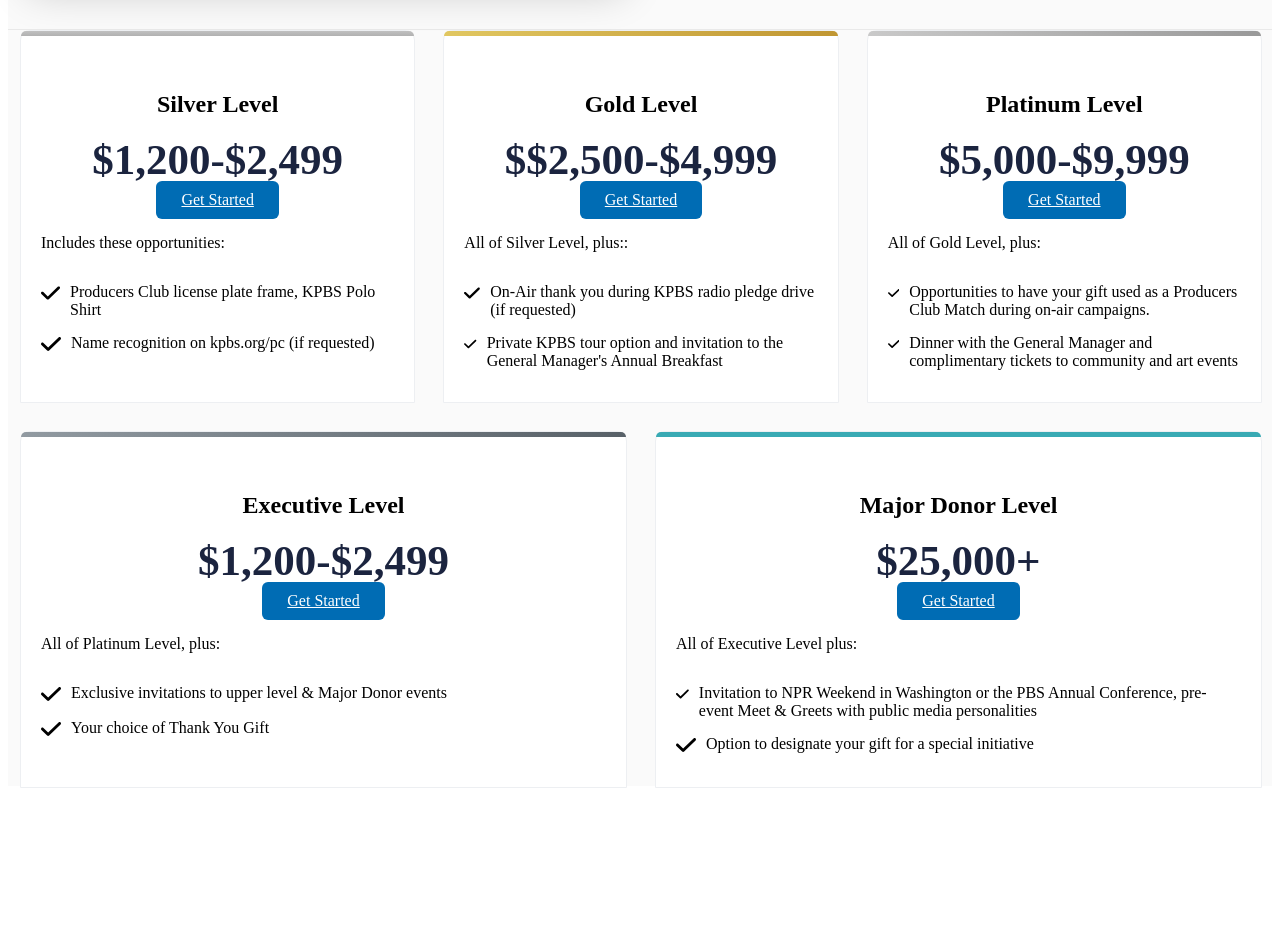
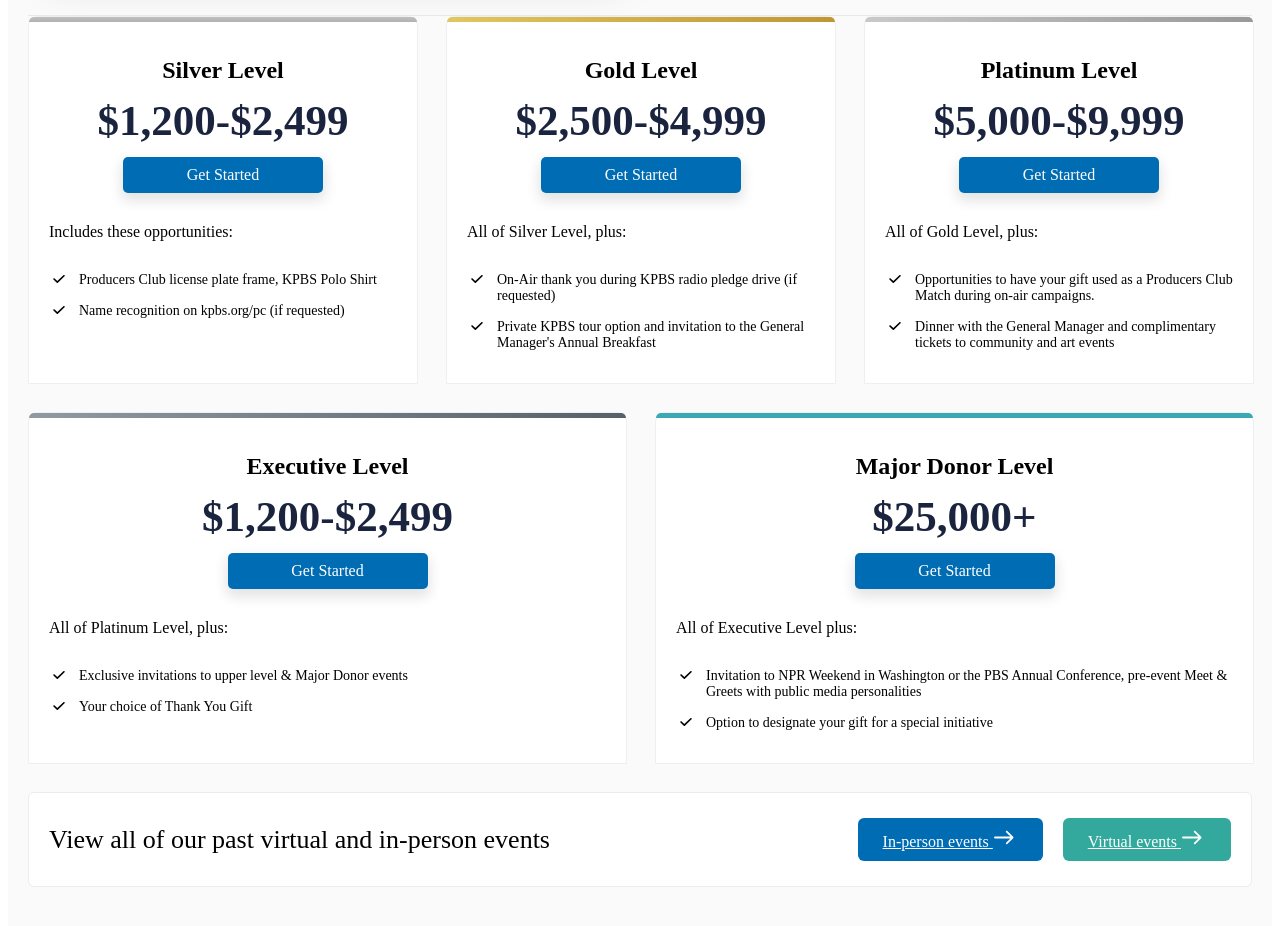
Before and after one commit to singhenso/KPBS-Producers-Club-Static, a website: page index.html in a window 1280 px wide. Shown: the part 1340-2266 px from the top of the page. Before the commit the page ends 2134 px from the top, so only its background shows below. Drawn offline with nearby package versions, Linux system fonts and the light colour scheme; files that its build step writes are made by us from their sources; files whose address does not match are found by name.

Commit message:
update with working condition of membership panel

```diff
--- a/src/blocks/producer-giving.html
+++ b/src/blocks/producer-giving.html
@@ -98,7 +98,7 @@
                 <div class="producer-giving__card__head">
 
                     <h2>Gold Level</h2>
-                    <div class="producer-giving__card__head__pricing">$$2,500-$4,999</div>
+                    <div class="producer-giving__card__head__pricing">$2,500-$4,999</div>
                     <div class="producer-giving__card__head__pricing__button">
                         <a href="https://www.pledgecart.org/pledgecart3/?campaign=c24eab93-2727-4548-a562-d29417e16440&source=&_ga=2.113277957.349854152.1629740552-1814453425.1629478398#/home"
                             class="arrow-btn blue-arrow-btn">
@@ -107,7 +107,7 @@
                     </div>
                 </div>
                 <div class="producer-giving__card__body">
-                    <p>All of Silver Level, plus::</p>
+                    <p>All of Silver Level, plus:</p>
                     <ul>
                         <li> <svg width="13" height="9" viewBox="0 0 13 9" fill="none"
                                 xmlns="http://www.w3.org/2000/svg">
@@ -256,6 +256,31 @@
 
 
     </div>
+    <div class="producer-giving__cta pc-container">
+    <div class="producer-giving__cta__text">
+        <hspan>View all of our past virtual and in-person events</span>
+    </div>
+    <div class="producer-giving__cta__buttons">
+        <div>
+            <a href="https://www.pledgecart.org/pledgecart3/?campaign=c24eab93-2727-4548-a562-d29417e16440&amp;source=&amp;_ga=2.113277957.349854152.1629740552-1814453425.1629478398#/home" class="arrow-btn blue-arrow-btn">
+                <span>In-person events</span>
+                <svg width="28" height="19" viewBox="0 0 28 19" fill="none" xmlns="http://www.w3.org/2000/svg">
+                    <path d="M26.8975 8.62394C27.3815 9.10762 27.3815 9.89245 26.8975 10.3762L18.6367 18.6372C18.1527 19.1209 17.3682 19.1209 16.8842 18.6372C16.4005 18.1532 16.4005 17.3687 16.8842 16.8847L23.0301 10.7391H1.23913C0.554908 10.7391 0 10.1842 0 9.5C0 8.81578 0.554908 8.26087 1.23913 8.26087H23.0301L16.8842 2.11533C16.4005 1.63129 16.4005 0.84682 16.8842 0.362763C17.3682 -0.120921 18.1527 -0.120921 18.6367 0.362763L26.8975 8.62394Z" fill="#2638C4"></path>
+                </svg>
+            </a>
+        </div>
+        <div>
+            <a href="https://www.pledgecart.org/pledgecart3/?campaign=c24eab93-2727-4548-a562-d29417e16440&amp;source=&amp;_ga=2.113277957.349854152.1629740552-1814453425.1629478398#/home" class="arrow-btn green-arrow-btn">
+                <span>Virtual events</span>
+                <svg width="28" height="19" viewBox="0 0 28 19" fill="none" xmlns="http://www.w3.org/2000/svg">
+                    <path d="M26.8975 8.62394C27.3815 9.10762 27.3815 9.89245 26.8975 10.3762L18.6367 18.6372C18.1527 19.1209 17.3682 19.1209 16.8842 18.6372C16.4005 18.1532 16.4005 17.3687 16.8842 16.8847L23.0301 10.7391H1.23913C0.554908 10.7391 0 10.1842 0 9.5C0 8.81578 0.554908 8.26087 1.23913 8.26087H23.0301L16.8842 2.11533C16.4005 1.63129 16.4005 0.84682 16.8842 0.362763C17.3682 -0.120921 18.1527 -0.120921 18.6367 0.362763L26.8975 8.62394Z" fill="#2638C4"></path>
+                </svg>
+            </a>
+        </div>
+    </div>
+
+    </div>
+
 
 
 </div>
--- a/src/less/global/base_buttons.less
+++ b/src/less/global/base_buttons.less
@@ -31,13 +31,35 @@
 // Mixin for max-width media queries
 .max-width-mixin(@width; @rules) {
     @media (max-width: @width) {
-      @rules();
+        @rules();
     }
+}
+
+// Define breakpoints
+@mobile: 425px;
+@tablet: 768px;
+
+/*
+  .wrapper {
+  // Your base styles here
+
+  .element {
+    // Your element base styles here
+
+    // Mobile media query
+    .max-width-mixin(@mobile; {
+      // Your mobile styles here
+    });
+
+    // Tablet media query
+    .max-width-mixin(@tablet; {
+      // Your tablet styles here
+    });
   }
+}
+*/
 
-  // Define breakpoints
-  @mobile: 425px;
-  @tablet: 768px;
+
 
 /*
 =====================================================================
@@ -57,6 +79,7 @@
     transition: all 0.3s ease 0s;
     white-space: nowrap;
     cursor: pointer;
+
     a {
         cursor: pointer;
     }
@@ -88,6 +111,7 @@
         color: @text-blue;
     }
 
+    // purple
     &.purple-arrow-btn {
         background-color: @btn-purple;
         color: #fff;
@@ -99,8 +123,23 @@
             }
         }
     }
+
+    // blue
     &.blue-arrow-btn {
         background-color: @primary-blue;
+        color: #fff;
+        border: none;
+
+        svg {
+            path {
+                fill: #fff;
+            }
+        }
+    }
+
+    // green
+    &.green-arrow-btn {
+        background-color: @primary-green;
         color: #fff;
         border: none;
 
--- a/src/less/global/modules/producer-giving.less
+++ b/src/less/global/modules/producer-giving.less
@@ -8,6 +8,13 @@
 
 .producer-giving {
     background-color: @grey-bg;
+    padding: 60px 20px;
+    .max-width-mixin(@tablet; {
+        padding: 30px 20px;
+    });
+    .producer-hero__text-img-cta {
+        padding-top: 0;
+    }
 
     ul {
         padding: 15px 0;
@@ -19,6 +26,9 @@
             svg {
                 margin-right: 10px;
                 position: relative;
+
+                min-width: 20px;
+
             }
         }
 
@@ -36,6 +46,11 @@
         &:last-of-type {
             margin-bottom: 0;
         }
+
+        // Tablet media query
+        .max-width-mixin(@tablet; {
+                flex-direction: column;
+            });
     }
 
     &__card {
@@ -54,8 +69,12 @@
 
         &__head {
             text-align: center;
-            padding: 35px 0px 15px;
+            padding: 15px 0px 15px;
             border-radius: 5px 5px 0 0;
+
+            h2 {
+                margin-bottom: 15px;
+            }
 
             &__pricing {
                 font-size: 2.688rem;
@@ -64,9 +83,10 @@
                 font-weight: 700;
                 line-height: 1;
                 position: relative;
-            }
 
                 &__button {
+                    padding: 15px 0;
+
                     a {
                         background-color: #1b243f;
                         color: #fff;
@@ -81,8 +101,10 @@
                         text-align: center;
                         padding: 9px 26px;
                         color: #fff;
-                    font-size: 1.125rem;
+                        font-size: 16px;
                         transition: all .2s ease;
+                        max-width: 200px;
+                        margin: 0 auto;
 
                         &:hover {
                             cursor: pointer;
@@ -90,7 +112,10 @@
                             box-shadow: 0 6px 13px 2px rgba(0, 0, 0, .25);
                         }
                     }
+
                 }
+            }
+
         }
 
         &__border {
@@ -111,19 +136,17 @@
             ul {
                 li {
                     margin-bottom: 15px;
-
+                    font-size: 14px;
                     display: flex;
                     justify-content: left;
                     align-items: flex-start;
 
                     svg {
-                        width: 20px;
-                        height: 20px;
+                        width: 8px;
+                        height: 8px;
+                        min-width: 20px;
+                        top: 3px;
 
-                        // Mobile media query
-                        .max-width-mixin(@mobile; {
-                                display: none
-                            });
                     }
                 }
             }
@@ -167,6 +190,39 @@
             }
         }
     }
+
+    &__cta {
+        box-sizing: border-box;
+        background: #fff;
+        border: 1px solid #ececec;
+        border-radius: 6px;
+        display: flex;
+        justify-content: space-between;
+        padding: 25px 20px;
+        align-items: center;
+        .max-width-mixin(@tablet; {
+            flex-direction: column;
+            gap: 30px;
+        });
+
+        &__text {
+            font-size: 26px;
+
+            // Tablet media query
+            .max-width-mixin(@tablet; {
+                    font-size: 18px;
+                });
+        }
+
+        &__buttons {
+            display: flex;
+            gap: 20px;
+            .max-width-mixin(@tablet; {
+                flex-direction: column;
+                gap: 30px;
+            });
+        }
+    }
 }
 
 @keyframes changeBackgroundColor {
--- a/src/less/global/modules/producer-hero-banner.less
+++ b/src/less/global/modules/producer-hero-banner.less
@@ -22,6 +22,12 @@
         grid-template-columns: 1fr 1fr;
         grid-gap: 30px;
         padding: 60px 20px;
+        .max-width-mixin(@tablet; {
+            display: flex;
+            flex-direction: column;
+            padding: 30px 20px;
+            flex-direction: column-reverse;
+        });
         img {
             box-shadow: 0 23px 40px rgba(0, 0, 0, 0.2);
             border-radius: 6px;
```
Lines whose indentation alone changed are shown as unchanged.
